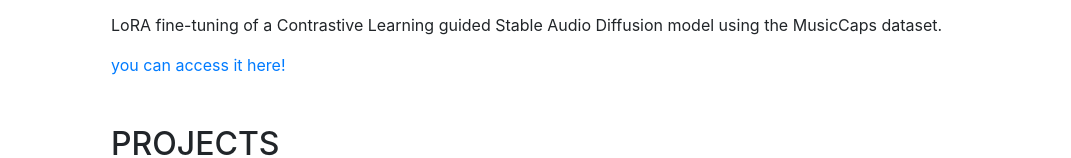
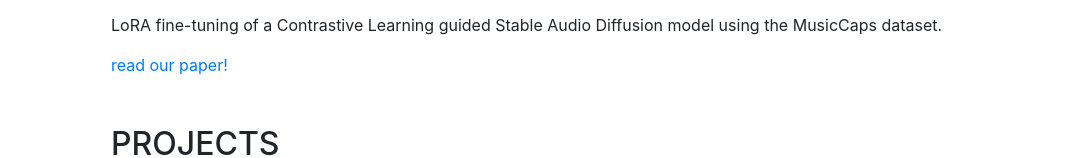
Before and after one commit to mcknuggie/mcknuggie.github.io, a website with bundled scripts: page index.html in a window 1280 px wide. Shown: the part 2356-2514 px from the top of the page, without its empty margins (209-1280 px from the left). Built offline with nearby package versions, Linux system fonts and the light colour scheme; a web font is replaced by a local one.

Commit message:
added href

```diff
--- a/index.html
+++ b/index.html
@@ -189,7 +189,7 @@
               <p>
                 LoRA fine-tuning of a Contrastive Learning guided Stable Audio Diffusion model using the MusicCaps dataset.
               </p>
-              <a href="https://drive.google.com/drive/folders/1ZkSP1lDWjCEWCPQ9a6LZxov_Rn22rCE0?usp=sharing">you can access it here!</a>
+              <a href="mcknuggie.github.io/txt2music.pdf" target="_blank">read our paper!</a>
             </div>
           </div>
 
```
